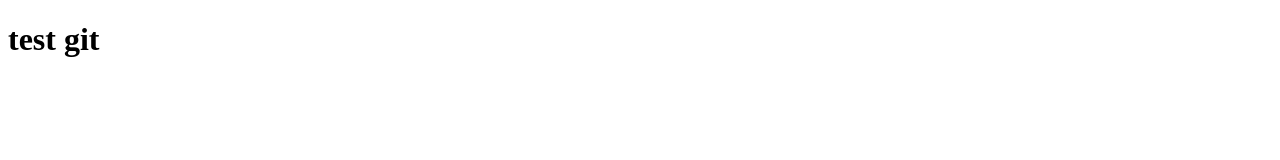
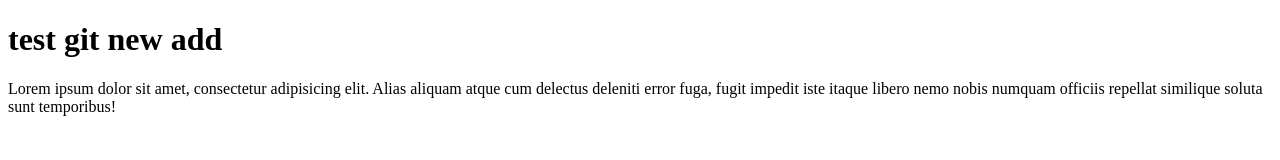
Before and after one commit to joj231/test, a plain HTML site: page index.html in a window 1280 px wide. Drawn offline with Linux system fonts and the light colour scheme.

Commit message:
edit index.html

```diff
--- a/index.html
+++ b/index.html
@@ -8,6 +8,7 @@
     <title>Document</title>
 </head>
 <body>
-<h1>test git</h1>
+<h1>test git new add</h1>
+<p>Lorem ipsum dolor sit amet, consectetur adipisicing elit. Alias aliquam atque cum delectus deleniti error fuga, fugit impedit iste itaque libero nemo nobis numquam officiis repellat similique soluta sunt temporibus!</p>
 </body>
 </html>
```
